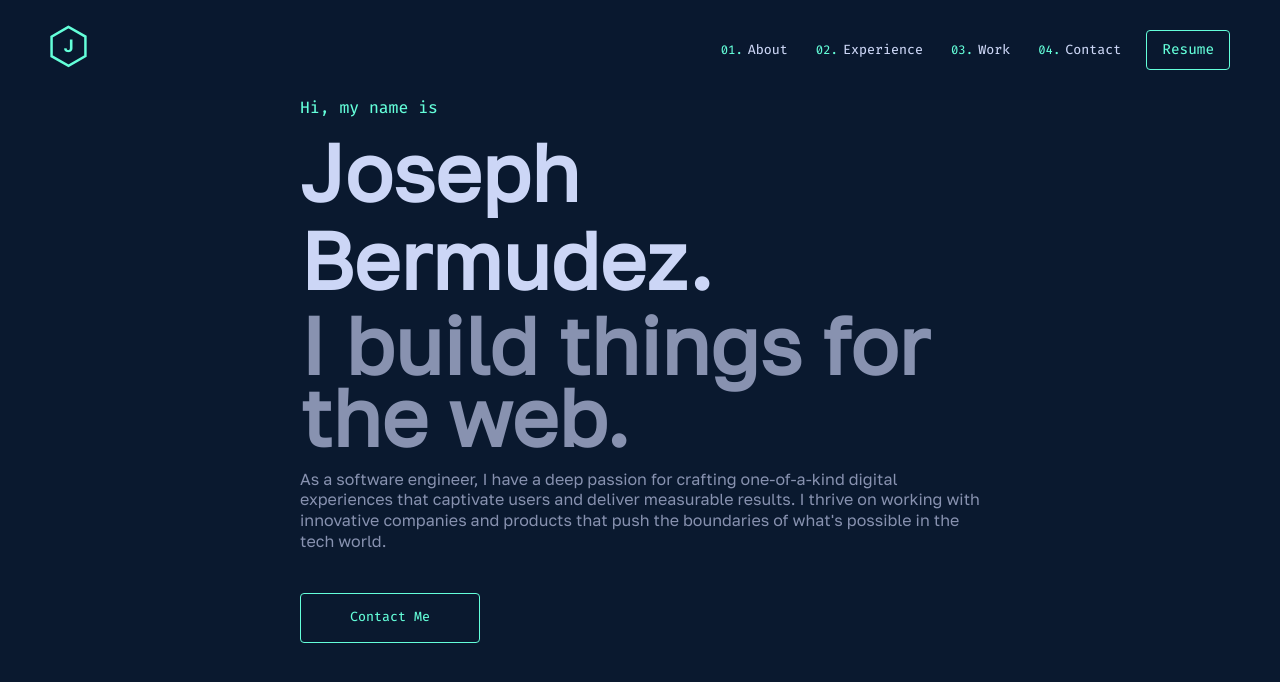
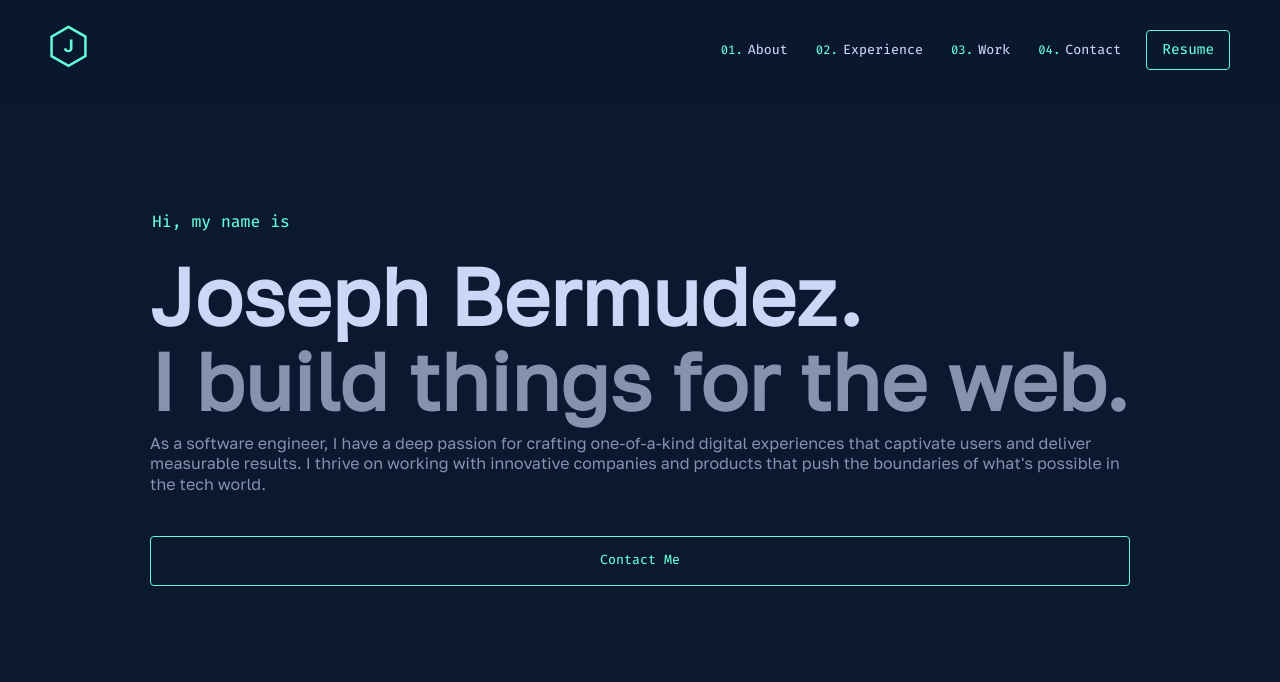
Before and after one commit to JosephBerm/Portfolio, a React (Create React App) app: page / in a window 1280 px wide. Shown: the top 682 px of the page. Built offline with nearby package versions, Linux system fonts and the light colour scheme.

Commit message:
Animated Entrances
Modified styles and UI animations.

```diff
--- a/src/components/Introduction.jsx
+++ b/src/components/Introduction.jsx
@@ -3,29 +3,29 @@ import UserContext from "../context/portfolioContext";
 
 function Introduction(props) {
 	const { userProfile } = useContext(UserContext);
-	const [animatedClassName, setAnimatedClassName] = useState("fadeup-enter");
+	const [animatedClassName, setAnimatedClassName] = useState(" fadeup-enter");
 	useEffect(() => {
-		setAnimatedClassName("fadeup-enter active");
+		setTimeout(() => {
+			setAnimatedClassName(" fadeup-enter active");
+		}, 650);
 	}, [animatedClassName]);
 
 	return (
 		<section className='hero_section'>
-			<div className='intro'>
-				<div className={animatedClassName} style={{ "--index": 1 }}>
+			<div className={"greeting" + animatedClassName} style={{ "--index": 1 }}>
 				<h1>Hi, my name is</h1>
 			</div>
-				<div className={animatedClassName} style={{ "--index": 2 }}>
+			<div className={"name" + animatedClassName} style={{ "--index": 2 }}>
 				<h2 className='big-heading'>{userProfile.name}.</h2>
 			</div>
-				<div className={animatedClassName} style={{ "--index": 3 }}>
+			<div className={"myJob" + animatedClassName} style={{ "--index": 3 }}>
 				<h3 className='big-heading'>I build things for the web.</h3>
 			</div>
-				<div className={animatedClassName} style={{ "--index": 4 }}>
+			<div className={"objective" + animatedClassName} style={{ "--index": 4 }}>
 				<p>{userProfile.objective}</p>
 			</div>
-				<div className={animatedClassName} style={{ "--index": 5 }}>
+			<div className={"contactMe" + animatedClassName} style={{ "--index": 5 }}>
 				<button className='contact-button'>Contact Me</button>
-				</div>
 			</div>
 		</section>
 	);
--- a/src/css/Animate.css
+++ b/src/css/Animate.css
@@ -29,12 +29,14 @@
 
 @keyframes fadeInUp {
 	0% {
-		opacity: 0;
-		transform: translateY(35%);
+		opacity: 0.01;
+		transform: translateY(15%);
+		transition: all var(--easing);
 	}
 	100% {
 		opacity: 1;
 		transform: translateY(0);
+		transition: all var(--easing);
 	}
 }
 
--- a/src/css/App.css
+++ b/src/css/App.css
@@ -22,6 +22,7 @@
 	--green-tint: rgba(100, 255, 218, 0.1);
 	--lightest-slate: #ccd6f6;
 	--transition: all 0.25s cubic-bezier(0.645, 0.045, 0.355, 1);
+	--easing: cubic-bezier(0.645, 0.045, 0.355, 1);
 	--fz-xxs: 1.2rem;
 	--fz-xs: 1.3rem;
 	--fz-s: 1.4rem;
@@ -98,6 +99,25 @@ h6 {
 	font-weight: 600;
 	color: var(--lightest-slate);
 	line-height: 1.1;
+}
+h2 {
+	display: block;
+	font-size: 1.5em;
+	margin-block-start: 0.83em;
+	margin-block-end: 0.83em;
+	margin-inline-start: 0px;
+	margin-inline-end: 0px;
+	font-weight: bold;
+}
+
+h3 {
+	display: block;
+	font-size: 1.17em;
+	margin-block-start: 1em;
+	margin-block-end: 1em;
+	margin-inline-start: 0px;
+	margin-inline-end: 0px;
+	font-weight: bold;
 }
 
 a {
@@ -210,9 +230,10 @@ section {
 	margin: 0px auto;
 	display: flex;
 	flex-direction: column;
+	padding: 60px 0px;
 }
-section .section-header {
-}
+/* section .section-header {
+} */
 section:not(:first-child) {
 	counter-increment: section 1;
 	/* temp putting line below to prevent lint error */
@@ -276,7 +297,7 @@ section.activated {
 		user-select: auto;
 	}
 	section {
-		padding: 0 150px;
+		padding: 80px 0px;
 	}
 }
 
@@ -284,4 +305,9 @@ section.activated {
 	main.fillHeight {
 		padding: 0px 150px;
 	}
+	section {
+		margin: 0px auto;
+		padding: 100px 0px;
+		max-width: 1000px;
+	}
 }
--- a/src/css/HeroSection.css
+++ b/src/css/HeroSection.css
@@ -1,42 +1,46 @@
 section.hero_section {
+	display: flex;
+	justify-content: center;
+	align-items: flex-start;
 	min-height: 100vh;
-	align-items: flex-start;
+	height: auto;
+	padding: 0;
+	padding-top: var(--nav-height);
 }
 
-.hero_section .intro {
-	width: 100%;
-	display: flex;
-	flex-direction: column;
-}
-/* .hero_section .intro > * {
+/* .hero_section > * {
 	padding-right: calc(var(--scrollbar-width) - 2px);
 } */
 
-.hero_section .intro h1 {
-	font-size: 1.6rem;
+.hero_section .greeting h1 {
 	color: var(--green);
 	font-family: var(--font-mono);
 	font-size: clamp(var(--fz-s), 5vw, var(--fz-md));
 	font-weight: 400;
+	margin: 0px 0px 20px 2px;
 }
-.hero_section .intro h2 {
+.hero_section .name h2 {
 	font-weight: 600;
 	color: var(--lightest-slate);
 	line-height: 1.1;
 }
-.hero_section .intro h3 {
+.hero_section .myJob h3 {
 	font-weight: 600;
 	margin-top: 5px;
 	color: var(--slate);
 	line-height: 0.9;
 }
-.hero_section .intro p {
+.hero_section .objective p {
 	font-size: 1.6rem;
+}
+.hero_section .contactMe,
+.hero_section .contact-button {
+	width: 100%;
 }
 
 .big-heading {
 	margin: 0px;
-	font-size: clamp(35px, 8vw, 80px);
+	font-size: clamp(34px, 8vw, 80px);
 }
 
 .contact-button {
@@ -47,8 +51,24 @@ section.hero_section {
 
 section.hero_section .fadeup-enter {
 	opacity: 0;
-	transform: translateY(35%);
+	transform: translateY(15%);
 }
 section.hero_section .fadeup-enter.active {
-	animation: fadeInUp 0.6s calc(var(--index) * 0.2s) forwards;
+	opacity: 0.01;
+	animation: fadeInUp 0.3s calc(var(--index) * 0.1s) forwards;
 }
+
+/*////////////////////////////////////////////////////////// TODO: 375px ~ HeroSection.vue////////////////////////////////////////////////////////// */
+@media screen and (min-width: 480px) {
+}
+
+/*////////////////////////////////////////////////////////// TODO: 768px ~ HeroSection.vue////////////////////////////////////////////////////////// */
+@media screen and (min-width: 768px) {
+}
+
+/*////////////////////////////////////////////////////////// TODO: 1024px ~ HeroSection.vue////////////////////////////////////////////////////////// */
+@media screen and (min-width: 1024px) {
+	section.hero_section {
+		padding: 0;
+	}
+}
--- a/src/css/Navbar.css
+++ b/src/css/Navbar.css
@@ -1,5 +1,5 @@
 nav.navbar {
-	position: sticky;
+	position: fixed;
 	top: 0;
 	left: 0;
 	right: 0;
--- a/src/services/scrollAnimationService.js
+++ b/src/services/scrollAnimationService.js
@@ -35,7 +35,8 @@ class ScrollService {
 
 	animateIntoView = () => {
 		const windowHeight = window.innerHeight;
-		const scrollTop = this.scrolledRef.current.scrollTop - 175;
+		const offset = 300;
+		const scrollTop = this.scrolledRef.current.scrollTop - offset;
 		// Loop through each section and check if it's visible
 		this.sections.forEach((section) => {
 			const sectionTop = section.current.offsetTop;
```
Also changed, not shown: md/latestTasks.md (+2 -0 lines). Lines whose indentation alone changed are shown as unchanged.
